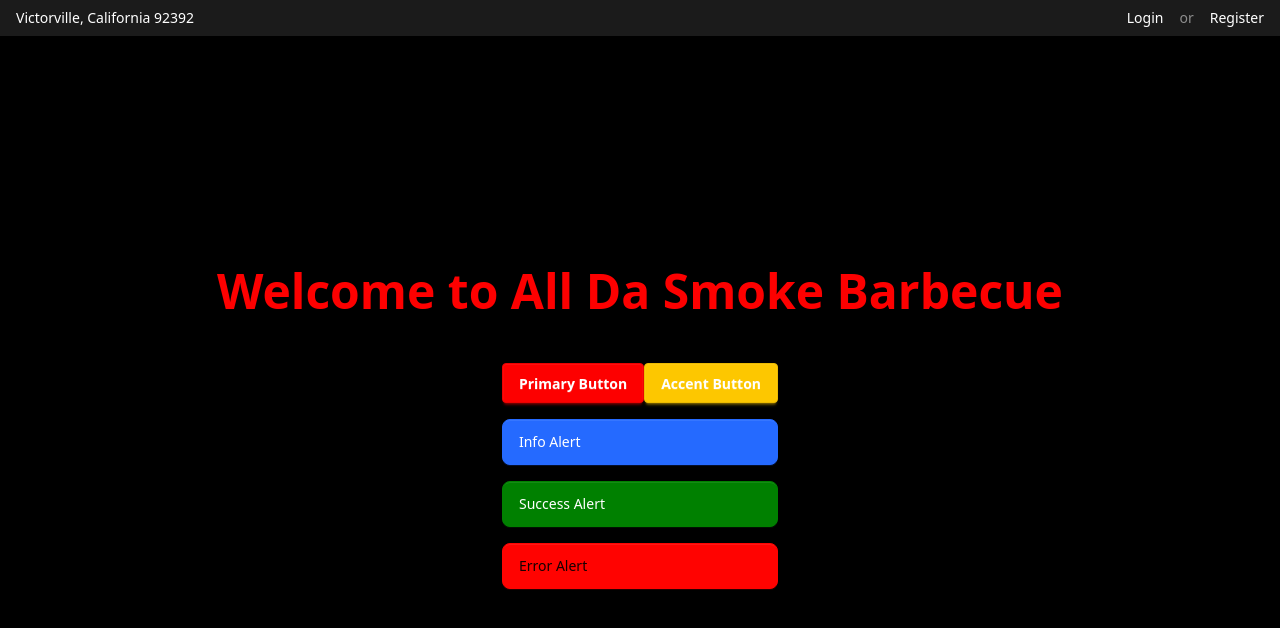
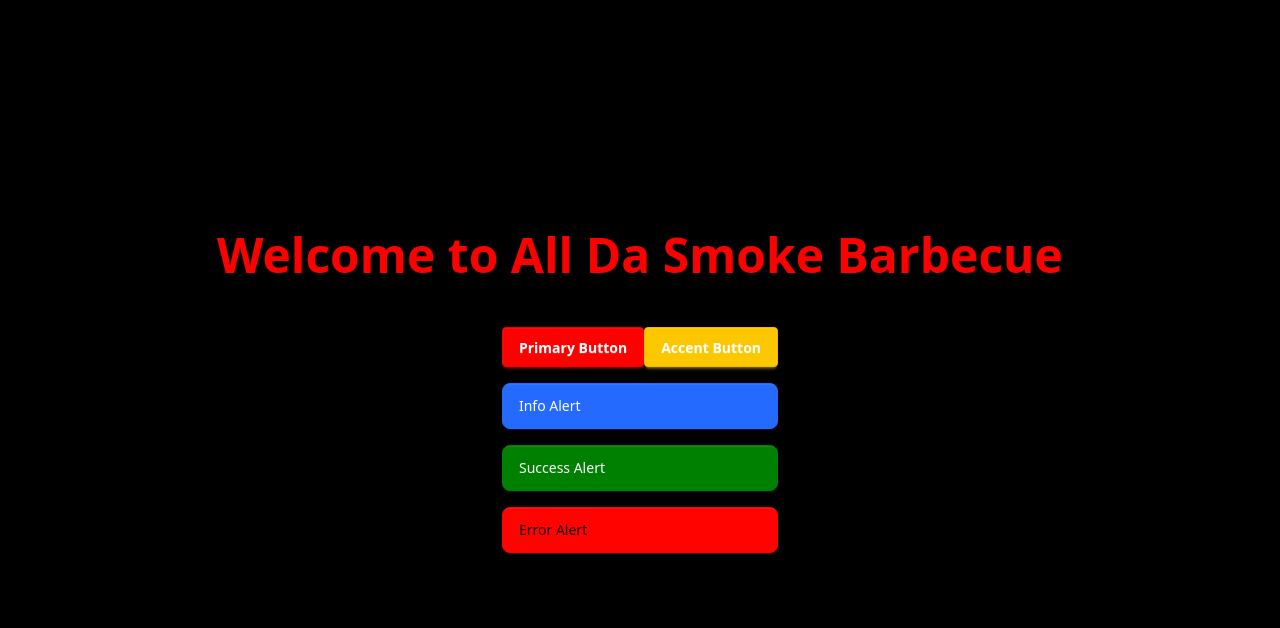
Before and after one commit to qoryhanisagal/catering-delivery-app, a React (Vite) app in the folder client/: page / in a window 1280 px wide. Shown: the top 628 px of the page. Built offline with nearby package versions, Linux system fonts and the light colour scheme.

Commit message:
refactor(App): simplify page structure and move layout logic into Layout.jsx

```diff
--- a/client/src/App.jsx
+++ b/client/src/App.jsx
@@ -1,9 +1,5 @@
-import TopBanner from './components/Banner/TopBanner';
-
 function App() {
   return (
-    <div className="w-full">
-      <TopBanner />
     <main className="flex flex-col items-center justify-center min-h-screen bg-base-100 text-center p-8 space-y-8">
       <h1 className="text-3xl md:text-5xl font-bold text-primary">
         Welcome to All Da Smoke Barbecue
@@ -17,7 +13,6 @@ function App() {
         <div className="alert alert-error">Error Alert</div>
       </div>
     </main>
-    </div>
   );
 }
 
```
Lines whose indentation alone changed are shown as unchanged.
